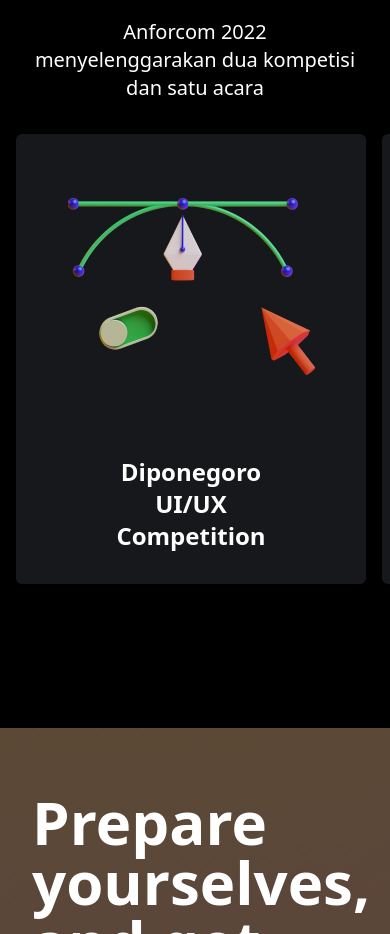
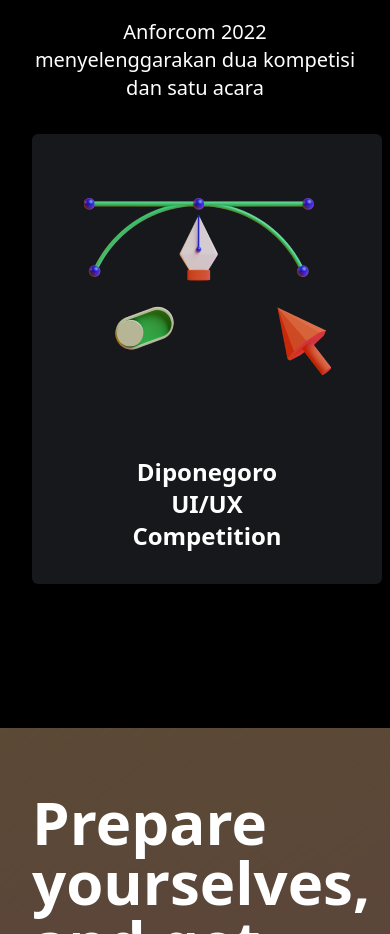
Before and after one commit to sallliisa/anforcom2022-landing, a Next.js app: page / in a window 390 px wide. Shown: the part 1600-2534 px from the top of the page. Built offline with nearby package versions, Linux system fonts and the light colour scheme.

Commit message:
gradient, logo

```diff
--- a/src/pages/index.tsx
+++ b/src/pages/index.tsx
@@ -89,7 +89,7 @@ const Home: NextPage = () => {
               </h2>
             </Box>
 
-            <Group className='overflow-x-visible gap-4 whitespace-normal overflow-auto w-[100vw] px-4 lg:overflow-hidden lg:px-32 lg:justify-center no-scrollbar'>
+            <Group className='overflow-x-visible gap-4 whitespace-normal overflow-auto w-[100vw] px-8 lg:overflow-hidden lg:px-32 lg:justify-center no-scrollbar'>
               {carouselItems.map((data) => (
                 <>
                   <Card
```
